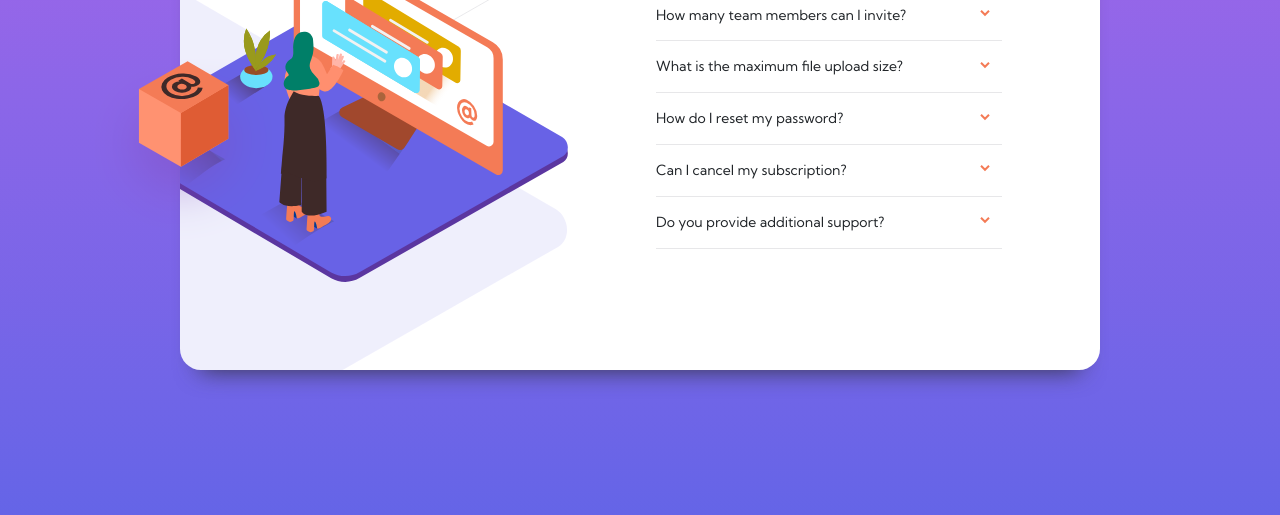
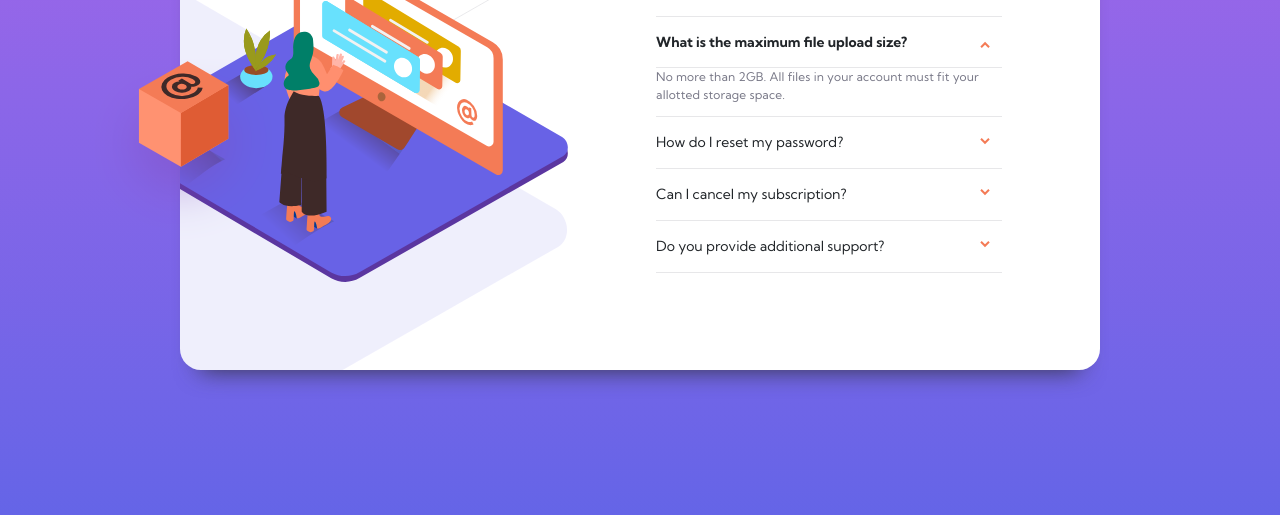
Before and after one commit to 5leepy/faq-accordion-card, a website: page index.html in a window 1280 px wide. Shown: the part 285-800 px from the top of the page. Drawn offline with nearby package versions, Linux system fonts and the light colour scheme.

Commit message:
fix show accordion

```diff
--- a/index.html
+++ b/index.html
@@ -49,11 +49,11 @@
           </div>
           <div class="accordion-item">
             <h2 class="accordion-header" id="flush-headingTwo">
-              <button class="accordion-button collapsed" type="button" data-bs-toggle="collapse" data-bs-target="#flush-collapseTwo" aria-expanded="false" aria-controls="flush-collapseTwo">
+              <button class="accordion-button" type="button" data-bs-toggle="collapse" data-bs-target="#flush-collapseTwo" aria-expanded="false" aria-controls="flush-collapseTwo">
                 What is the maximum file upload size?
               </button>
             </h2>
-            <div id="flush-collapseTwo" class="accordion-collapse collapse" aria-labelledby="flush-headingTwo" data-bs-parent="#accordionFaq">
+            <div id="flush-collapseTwo" class="accordion-collapse collapse show" aria-labelledby="flush-headingTwo" data-bs-parent="#accordionFaq">
               <div class="accordion-body">No more than 2GB. All files in your account must fit your allotted storage space.</div>
             </div>
           </div>
```
